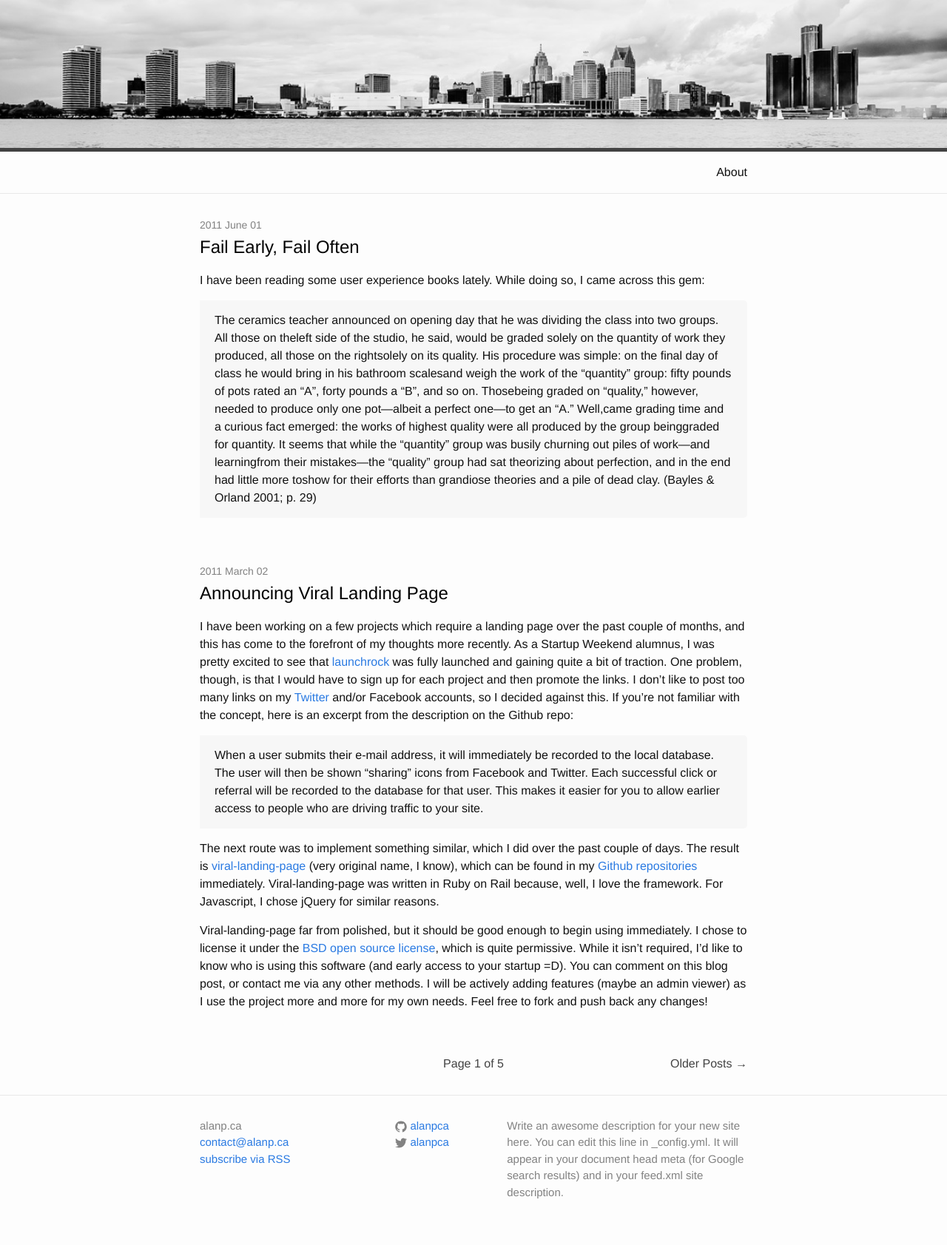
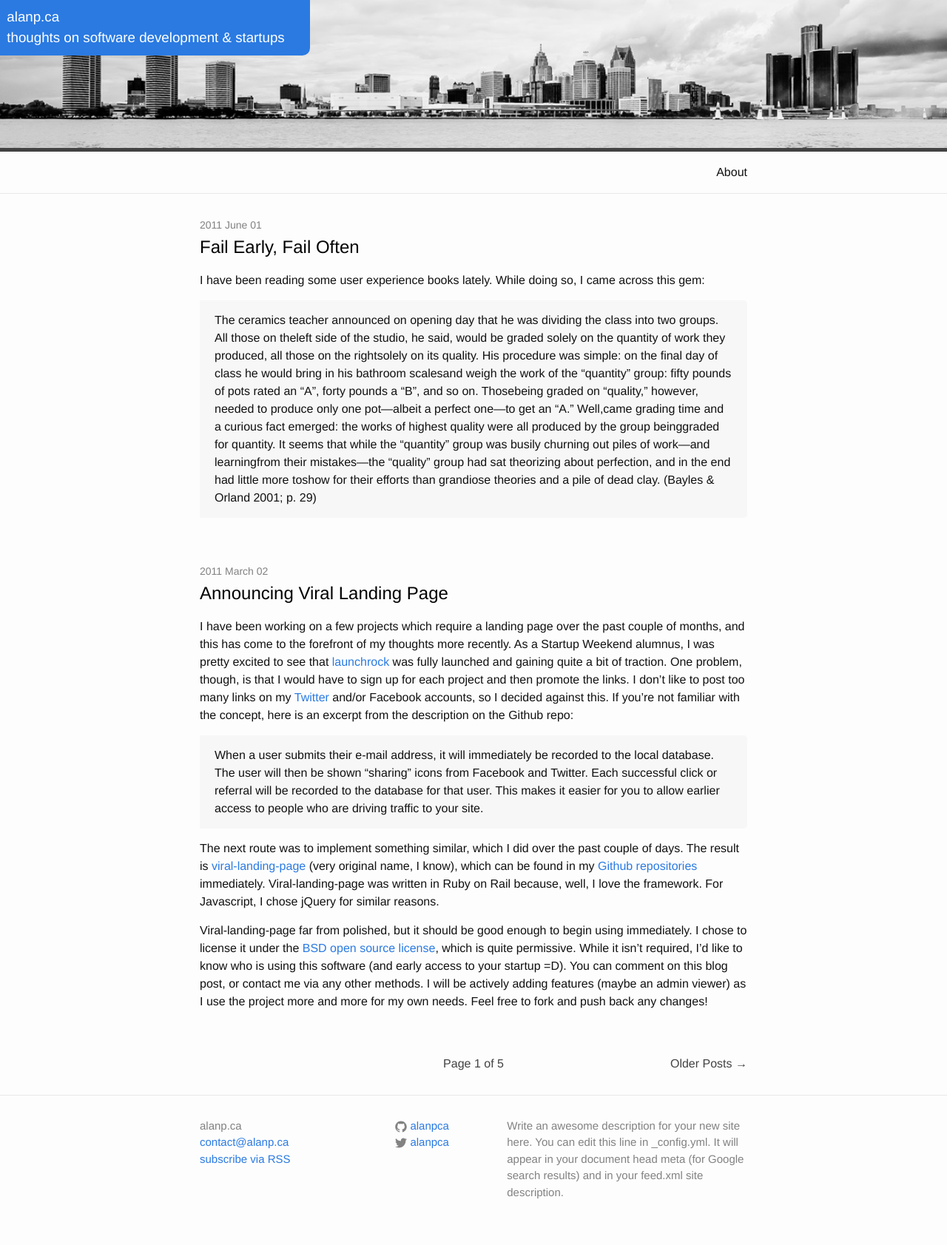
Before and after one commit to alanpca/blog, a Jekyll site: the page built from index.html, in a window 1280 px wide. Shown: the whole page at 74% size. Built offline with Jekyll 4.4.1, drawn with Linux system fonts in a browser that asks for light colours; the list of posts is cut into pages by our own code.

Commit message:
Restyle header * Make a bit easier to look at on mobile

```diff
--- a/_includes/header.html
+++ b/_includes/header.html
@@ -1,9 +1,9 @@
 <div class="image-header">
   <img src="{{ site.baseurl }}/images/detroit-header.jpg" alt="alanp.ca - Image by Du&#x0161;ko Pili&#x0107;" title="alanp.ca - Image by Du&#x0161;ko Pili&#x0107;" class="header-image" />
-  <span id="header-overlay">
+  <h3 id="header-overlay">
     {{ site.title }}<br/>
     {{ site.tagline }}
-  </span>
+  </h3>
 </div>
 
 <header class="site-header">
--- a/_sass/_layout.scss
+++ b/_sass/_layout.scss
@@ -26,11 +26,10 @@
     background-color: #2a7ae2;
     width: 400px;
     color: #fff;
-    font-size: 1.2em;
-    top: 2em;
+    top: 0;
     padding: .5em;
-    border-radius: 0px 10px 10px 0px;
-    -moz-border-radius: 0px 10px 10px 0px;
+    border-radius: 0px 0px 10px 0px;
+    -moz-border-radius: 0px 0px 10px 0px;
 }
 
 .site-title {
```
